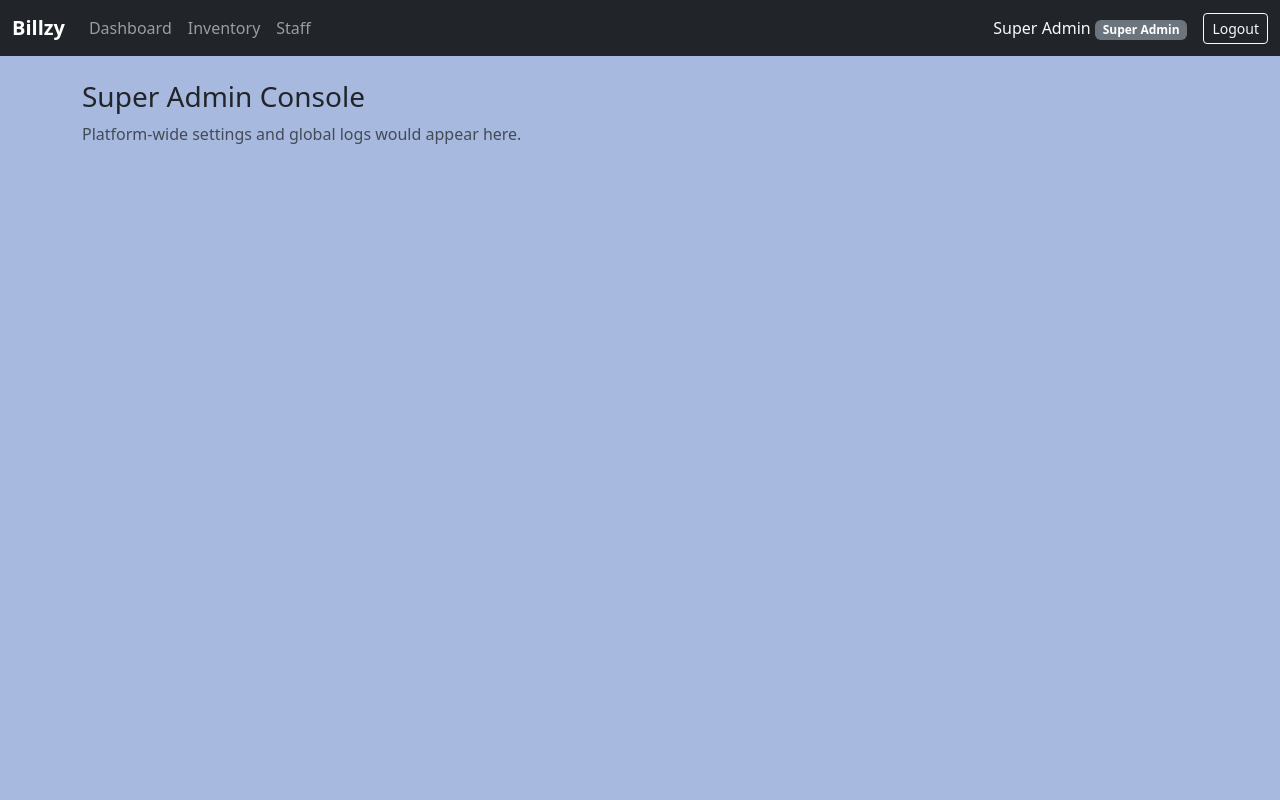
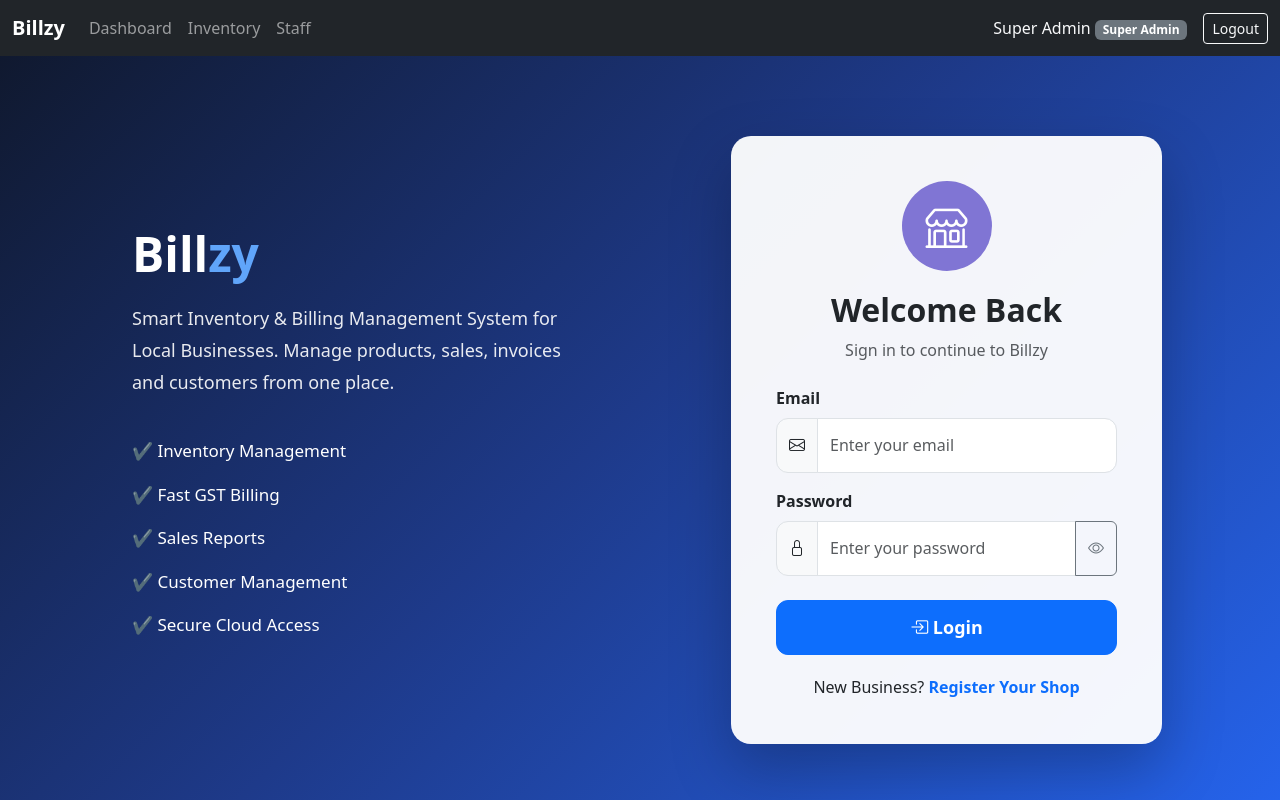
Before and after one commit to savita-ghatte/FYA_Billzy_Team2, a Flask app: page / in a window 1280 px wide. Run offline with Flask 3, Linux system fonts and the light colour scheme; a user stored in the database is signed in.

Commit message:
Update dashboard.html

```diff
--- a/templates/dashboard.html
+++ b/templates/dashboard.html
@@ -1,65 +1,318 @@
 {% extends "base.html" %}
-{% block title %}Dashboard{% endblock %}
+{% block title %}Login | Billzy{% endblock %}
+
 {% block content %}
 
-{% if super_admin %}
-  <h3>Super Admin Console</h3>
-  <p class="text-muted">Platform-wide settings and global logs would appear here.</p>
-{% else %}
-  <h3>Dashboard</h3>
-  <div class="row g-3 mb-4">
-    <div class="col-md-4">
-      <div class="card border-0 shadow-sm">
-        <div class="card-body">
-          <div class="text-muted small">Active Products</div>
-          <div class="fs-2 fw-bold">{{ total_products }}</div>
-        </div>
-      </div>
-    </div>
-    <div class="col-md-4">
-      <div class="card border-0 shadow-sm">
-        <div class="card-body">
-          <div class="text-muted small">Low Stock Alerts</div>
-          <div class="fs-2 fw-bold {% if low_stock_items %}text-danger{% endif %}">{{ low_stock_items|length }}</div>
-        </div>
-      </div>
-    </div>
-    <div class="col-md-4">
-      <div class="card border-0 shadow-sm">
-        <div class="card-body">
-          <div class="text-muted small">Recent Sales</div>
-          <div class="fs-2 fw-bold">{{ recent_sales|length }}</div>
-        </div>
-      </div>
-    </div>
-  </div>
+<link rel="stylesheet"
+href="https://cdn.jsdelivr.net/npm/bootstrap-icons@1.11.3/font/bootstrap-icons.min.css">
 
-  {% if low_stock_items %}
-  <div class="alert alert-warning">
-    <strong>⚠ Low Stock Alert (FR-3.3):</strong>
-    <ul class="mb-0">
-      {% for p in low_stock_items %}
-      <li>{{ p.name }} — {{ p.stock_qty }} left (min threshold {{ p.min_threshold }})</li>
-      {% endfor %}
-    </ul>
-  </div>
-  {% endif %}
+<style>
 
-  <h5 class="mt-4">Recent Sales</h5>
-  <table class="table table-sm table-striped">
-    <thead><tr><th>#</th><th>Time</th><th>Total</th><th>Payment</th></tr></thead>
-    <tbody>
-      {% for s in recent_sales %}
-      <tr>
-        <td><a href="{{ url_for('billing.invoice', sale_id=s.id) }}">#{{ s.id }}</a></td>
-        <td>{{ s.timestamp.strftime('%Y-%m-%d %H:%M') }}</td>
-        <td>₹{{ "%.2f"|format(s.total) }}</td>
-        <td>{{ s.payment_mode }}</td>
-      </tr>
-      {% else %}
-      <tr><td colspan="4" class="text-muted">No sales yet.</td></tr>
-      {% endfor %}
-    </tbody>
-  </table>
-{% endif %}
+body{
+    background:linear-gradient(135deg,#0f172a,#1e3a8a,#2563eb);
+    min-height:100vh;
+}
+
+.login-container{
+    min-height:90vh;
+    display:flex;
+    align-items:center;
+}
+
+.left-side{
+    color:white;
+    padding:50px;
+}
+
+.brand{
+    font-size:48px;
+    font-weight:700;
+}
+
+.brand span{
+    color:#60a5fa;
+}
+
+.tagline{
+    font-size:18px;
+    opacity:.9;
+    line-height:32px;
+    margin-top:20px;
+}
+
+.features{
+    margin-top:40px;
+}
+
+.features p{
+    font-size:17px;
+    margin-bottom:18px;
+}
+
+.login-card{
+
+    background:rgba(255,255,255,.95);
+    border-radius:20px;
+    border:none;
+    box-shadow:0 25px 60px rgba(0,0,0,.25);
+    overflow:hidden;
+
+}
+
+.card-body{
+    padding:45px;
+}
+
+.avatar{
+
+    width:90px;
+    height:90px;
+    background:#8075d4;
+    color:white;
+    margin:auto;
+    border-radius:50%;
+    display:flex;
+    align-items:center;
+    justify-content:center;
+    font-size:42px;
+    margin-bottom:20px;
+
+}
+
+.form-control{
+
+    height:55px;
+    border-radius:12px;
+
+}
+
+.input-group-text{
+
+    border-radius:12px 0 0 12px;
+
+}
+
+.form-control:focus{
+
+    box-shadow:0 0 12px rgba(37,99,235,.25);
+
+}
+
+.btn-login{
+
+    height:55px;
+    border-radius:12px;
+    font-size:18px;
+    font-weight:600;
+    transition:.3s;
+
+}
+
+.btn-login:hover{
+
+    transform:translateY(-2px);
+    box-shadow:0 12px 25px rgba(37,99,235,.35);
+
+}
+
+.footer-link{
+
+    text-align:center;
+    margin-top:20px;
+
+}
+
+.footer-link a{
+
+    text-decoration:none;
+    font-weight:600;
+
+}
+
+.footer-link a:hover{
+
+    text-decoration:underline;
+
+}
+
+@media(max-width:768px){
+
+.left-side{
+
+display:none;
+
+}
+
+}
+
+</style>
+
+<div class="container login-container">
+
+<div class="row w-100 align-items-center">
+
+<div class="col-lg-6 left-side">
+
+<h1 class="brand">
+Bill<span>zy</span>
+</h1>
+
+<p class="tagline">
+
+Smart Inventory & Billing Management System for Local Businesses.
+
+Manage products, sales, invoices and customers from one place.
+
+</p>
+
+<div class="features">
+
+<p>✔ Inventory Management</p>
+
+<p>✔ Fast GST Billing</p>
+
+<p>✔ Sales Reports</p>
+
+<p>✔ Customer Management</p>
+
+<p>✔ Secure Cloud Access</p>
+
+</div>
+
+</div>
+
+<div class="col-lg-5 offset-lg-1">
+
+<div class="card login-card">
+
+<div class="card-body">
+
+<div class="avatar">
+
+<i class="bi bi-shop"></i>
+
+</div>
+
+<h2 class="text-center fw-bold">
+Welcome Back
+</h2>
+
+<p class="text-center text-muted mb-4">
+Sign in to continue to Billzy
+</p>
+
+<form method="POST">
+
+<div class="mb-3">
+
+<label class="form-label fw-semibold">
+Email
+</label>
+
+<div class="input-group">
+
+<span class="input-group-text">
+<i class="bi bi-envelope"></i>
+</span>
+
+<input
+type="email"
+class="form-control"
+name="email"
+placeholder="Enter your email"
+required>
+
+</div>
+
+</div>
+
+<div class="mb-4">
+
+<label class="form-label fw-semibold">
+Password
+</label>
+
+<div class="input-group">
+
+<span class="input-group-text">
+<i class="bi bi-lock"></i>
+</span>
+
+<input
+type="password"
+id="password"
+class="form-control"
+name="password"
+placeholder="Enter your password"
+required>
+
+<button
+type="button"
+class="btn btn-outline-secondary"
+onclick="togglePassword()">
+
+<i class="bi bi-eye"></i>
+
+</button>
+
+</div>
+
+</div>
+
+<div class="d-grid">
+
+<button class="btn btn-primary btn-login">
+
+<i class="bi bi-box-arrow-in-right"></i>
+
+Login
+
+</button>
+
+</div>
+
+</form>
+
+<div class="footer-link">
+
+New Business?
+
+<a href="{{ url_for('auth.register') }}">
+
+Register Your Shop
+
+</a>
+
+</div>
+
+</div>
+
+</div>
+
+</div>
+
+</div>
+
+</div>
+
+<script>
+
+function togglePassword(){
+
+let x=document.getElementById("password");
+
+if(x.type==="password"){
+
+x.type="text";
+
+}else{
+
+x.type="password";
+
+}
+
+}
+
+</script>
+
 {% endblock %}
```
